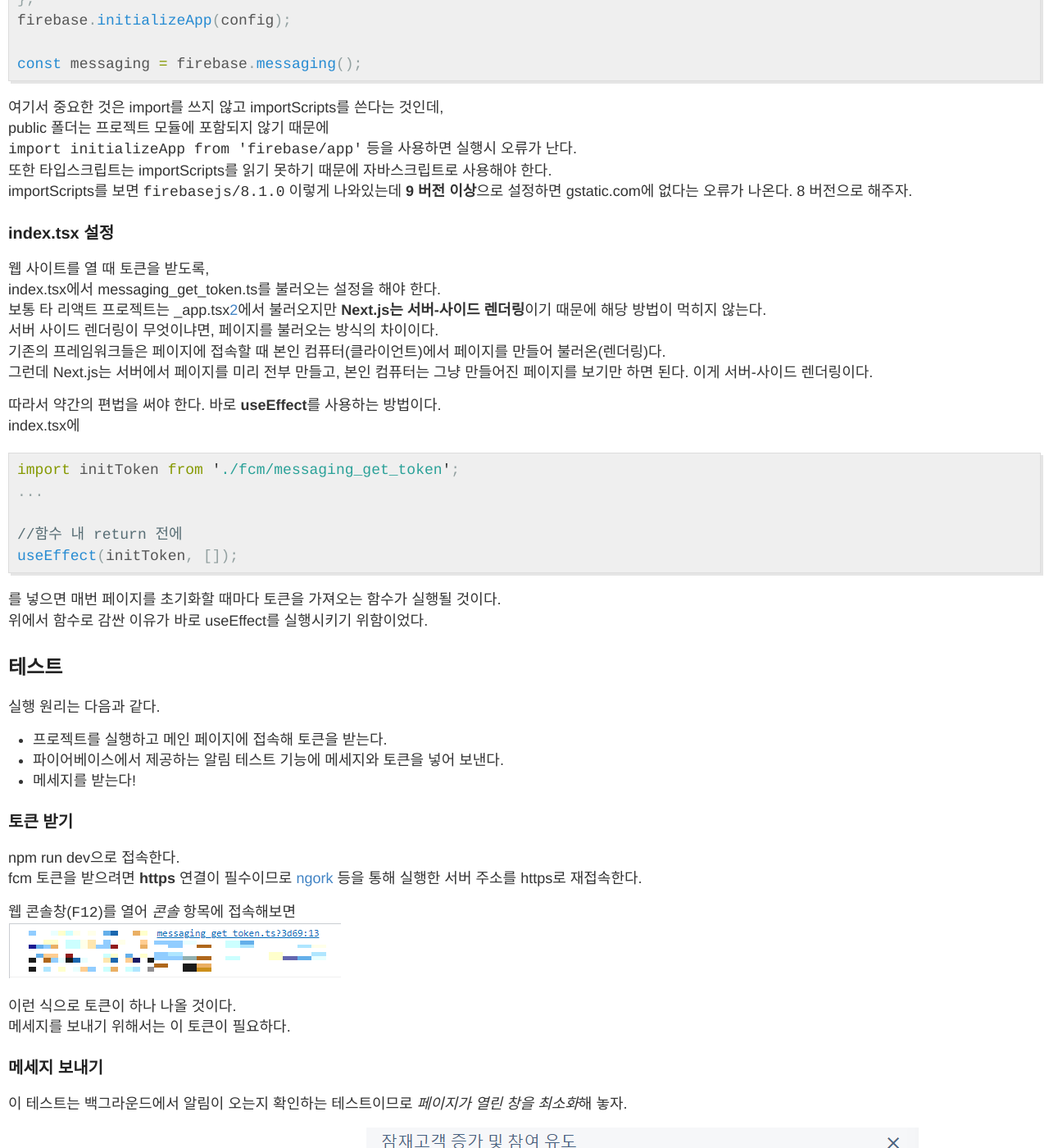
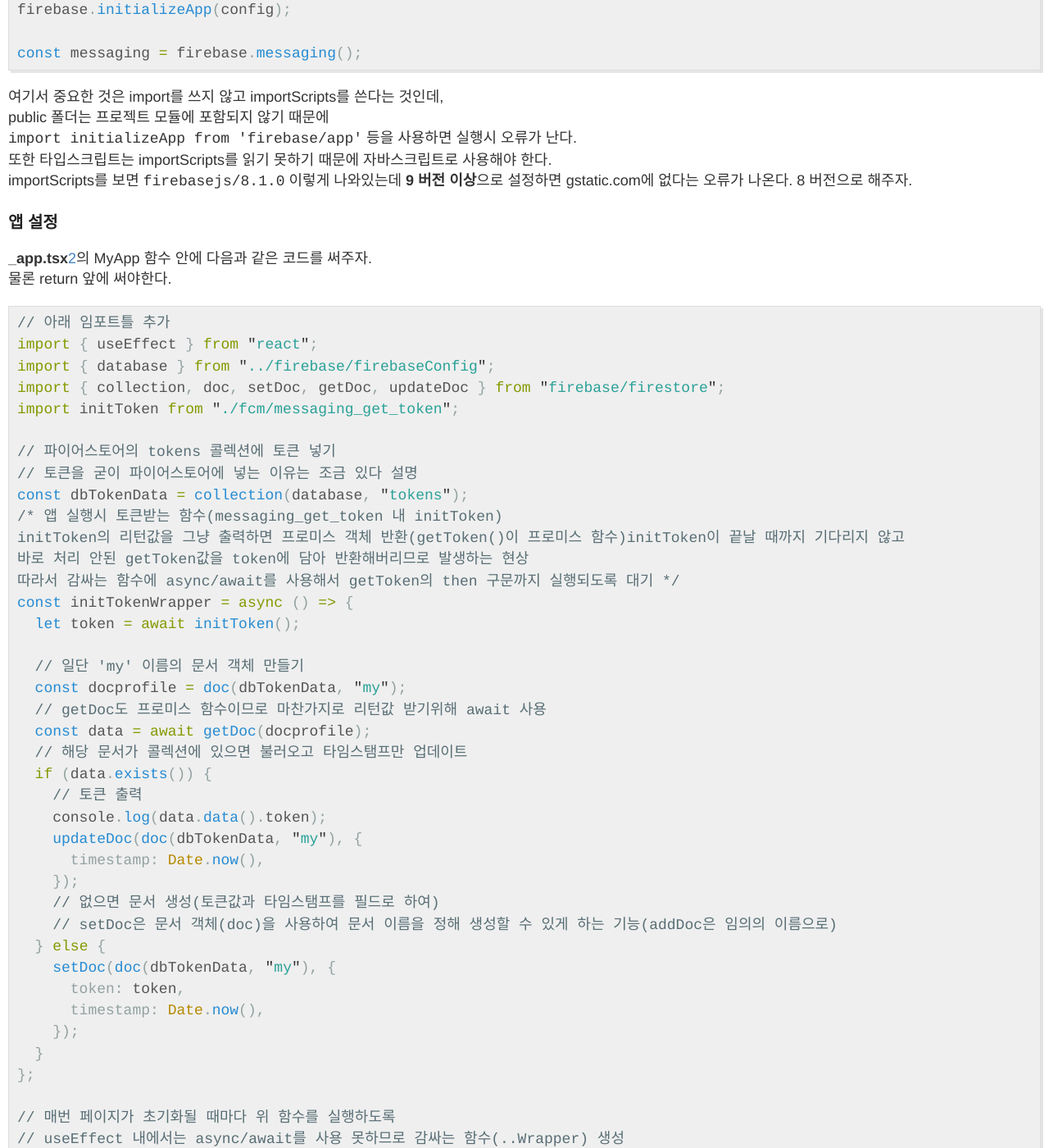
Before and after one commit to Kreator-Kaebal/Kreator-Kaebal.github.io, a Jekyll site: the page built from _posts/2022-3-7-typescript5.md, in a window 1280 px wide and 1400 px high, scrolled down 3645 px. Shown: the whole window at 82% size. Built offline with Jekyll 4.4.1, drawn with Linux system fonts in a browser that asks for light colours; some of the changed text lies outside the part shown.

Commit message:
안백그라운드 메세지 추가

````diff
--- a/_posts/2022-3-7-typescript5.md
+++ b/_posts/2022-3-7-typescript5.md
@@ -8,11 +8,11 @@
 ## fcm으로 푸쉬알림 보내기
 
 지금까지 우리는 파이어스토어를 활용해서 초간단 메모장 서비스를 구현해보았다.
-여기에 부가 기능을 넣어서 메모가 추가될 때 알림이 오도록 하는 서비스를 만들어보자.
+여기에 부가 기능을 넣어서 메모가 추가될 때 백그라운드 알림이 오도록 하는 서비스를 만들어보자.
 
 ## fcm 활성화하기
 
-파이어베이스에 있는 FCM[^1] 활용하면 알림 서비스를 구현할 수 있다.
+파이어베이스에 있는 FCM[^1]을 활용하면 알림 서비스를 구현할 수 있다.
 다시 한번 파이어베이스 콘솔에 접속해보자.
 ![tsc5-img1](/images/posts/typescript5-img1.png)
 프로젝트에 접속한 뒤, _프로젝트 개요_ 옆의 톱니바퀴를 눌러서 **프로젝트 설정**에 들어간다.
@@ -38,44 +38,43 @@
 export var clikey = firebaseClientKey;
 ```
 
-그 다음 messaging_get_token.ts 파일을 수정한다.
+그 다음 messaging_get_token.ts 파일을 수정한다. 설명은 주석문으로 대신하겠다.
 
 ```javascript
 import { getMessaging, getToken } from "firebase/messaging";
 import { app, clikey } from "../../firebase/firebaseConfig";
 
-// Get registration token. Initially this makes a network call, once retrieved
-// subsequent calls to getToken will return from cache.
-const initToken = () => {
+// 토큰 생성
+const initToken = async () => {
+  // firebaseConfig에서 생성한 initApp 객체로 메세징 객체-messaging 생성
   const messaging = getMessaging(app);
-  getToken(messaging, { vapidKey: clikey })
+  // 메세징 객체와 파이어베이스 키페어(clikey)로 토큰받기
+  // getToken이 함수이므로 token 객체로 리턴값 저장
+  // 참고로 getToken은 프로미스 객체를 리턴하므로 값을 받기 위해 await 써주기
+  const token = await getToken(messaging, { vapidKey: clikey })
     .then((currentToken) => {
       if (currentToken) {
-        // Send the token to your server and update the UI if necessary
-        // ...
-        console.log(currentToken);
+        return currentToken;
       } else {
-        // Show permission request UI
         console.log(
           "No registration token available. Request permission to generate one."
         );
-        // ...
+        return null;
       }
     })
     .catch((err) => {
       console.log("An error occurred while retrieving token. ", err);
-      // ...
+      return null;
     });
+  // 받아온 토큰인 token객체 반환
+  return token;
 };
 
 export default initToken;
 ```
 
-참고로 이 코드는 위 링크에 있는 걸 그대로 가져다가 Next.js에 맞게 적절히 수정한 것이다.
-원본 코드는 함수로 감싸지 않았지만 굳이 함수화한 이유는 Next.js의 특성과도 관련있는데,
-조금 있다 설명하겠다.
-
-각설하고 이 코드는 **fcm 메세지 전송에 필요한 토큰**을 생성하는 코드이다.
+이 코드는 **fcm 메세지 전송에 필요한 토큰**을 생성하는 코드이다.
+토큰은 각 클라이언트가 고유한 값을 가지며, 토큰을 바탕으로 어디에 메세지를 보낼지 결정할 수 있다.
 파이어베이스 api의 getMessaging() 객체와 아까 받아온 키를 getToken에 넣으면 토큰이 생성되는 원리이다!
 getMessaging()의 괄호 안에는 firebaseConfig에서 생성한 initializeApp 객체를 넣어주면 된다.
 
@@ -105,28 +104,55 @@
 또한 타입스크립트는 importScripts를 읽기 못하기 때문에 자바스크립트로 사용해야 한다.
 importScripts를 보면 `firebasejs/8.1.0` 이렇게 나와있는데 **9 버전 이상**으로 설정하면 gstatic.com에 없다는 오류가 나온다. 8 버전으로 해주자.
 
-### index.tsx 설정
+### 앱 설정
 
-웹 사이트를 열 때 토큰을 받도록,
-index.tsx에서 messaging_get_token.ts를 불러오는 설정을 해야 한다.
-보통 타 리액트 프로젝트는 \_app.tsx[^2]에서 불러오지만 **Next.js는 서버-사이드 렌더링**이기 때문에 해당 방법이 먹히지 않는다.
-서버 사이드 렌더링이 무엇이냐면, 페이지를 불러오는 방식의 차이이다.
-기존의 프레임워크들은 페이지에 접속할 때 본인 컴퓨터(클라이언트)에서 페이지를 만들어 불러온(렌더링)다.
-그런데 Next.js는 서버에서 페이지를 미리 전부 만들고, 본인 컴퓨터는 그냥 만들어진 페이지를 보기만 하면 된다. 이게 서버-사이드 렌더링이다.
-
-따라서 약간의 편법을 써야 한다. 바로 **useEffect**를 사용하는 방법이다.
-index.tsx에
+**\_app.tsx**[^2]의 MyApp 함수 안에 다음과 같은 코드를 써주자.
+물론 return 앞에 써야한다.
 
 ```javascript
-import initToken from './fcm/messaging_get_token';
-...
+// 아래 임포트틀 추가
+import { useEffect } from "react";
+import { database } from "../firebase/firebaseConfig";
+import { collection, doc, setDoc, getDoc, updateDoc } from "firebase/firestore";
+import initToken from "./fcm/messaging_get_token";
 
-//함수 내 return 전에
-useEffect(initToken, []);
+// 파이어스토어의 tokens 콜렉션에 토큰 넣기
+// 토큰을 굳이 파이어스토어에 넣는 이유는 조금 있다 설명
+const dbTokenData = collection(database, "tokens");
+/* 앱 실행시 토큰받는 함수(messaging_get_token 내 initToken)
+initToken의 리턴값을 그냥 출력하면 프로미스 객체 반환(getToken()이 프로미스 함수)initToken이 끝날 때까지 기다리지 않고
+바로 처리 안된 getToken값을 token에 담아 반환해버리므로 발생하는 현상
+따라서 감싸는 함수에 async/await를 사용해서 getToken의 then 구문까지 실행되도록 대기 */
+const initTokenWrapper = async () => {
+  let token = await initToken();
+
+  // 일단 'my' 이름의 문서 객체 만들기
+  const docprofile = doc(dbTokenData, "my");
+  // getDoc도 프로미스 함수이므로 마찬가지로 리턴값 받기위해 await 사용
+  const data = await getDoc(docprofile);
+  // 해당 문서가 콜렉션에 있으면 불러오고 타임스탬프만 업데이트
+  if (data.exists()) {
+    // 토큰 출력
+    console.log(data.data().token);
+    updateDoc(doc(dbTokenData, "my"), {
+      timestamp: Date.now(),
+    });
+    // 없으면 문서 생성(토큰값과 타임스탬프를 필드로 하여)
+    // setDoc은 문서 객체(doc)을 사용하여 문서 이름을 정해 생성할 수 있게 하는 기능(addDoc은 임의의 이름으로)
+  } else {
+    setDoc(doc(dbTokenData, "my"), {
+      token: token,
+      timestamp: Date.now(),
+    });
+  }
+};
+
+// 매번 페이지가 초기화될 때마다 위 함수를 실행하도록
+// useEffect 내에서는 async/await를 사용 못하므로 감싸는 함수(..Wrapper) 생성
+useEffect(function () {
+  initTokenWrapper();
+}, []);
 ```
-
-를 넣으면 매번 페이지를 초기화할 때마다 토큰을 가져오는 함수가 실행될 것이다.
-위에서 함수로 감싼 이유가 바로 useEffect를 실행시키기 위함이었다.
 
 ## 테스트
 
@@ -149,7 +175,7 @@
 
 ### 메세지 보내기
 
-이 테스트는 백그라운드에서 알림이 오는지 확인하는 테스트이므로 *페이지가 열린 창을 최소화*해 놓자.
+백그라운드에서 알림이 오는지 확인하는 테스트이므로 *페이지가 열린 창을 최소화*해 놓자.
 
 파이어베이스 프로젝트 개요에 접속 후 화면을 아래로 내려
 ![tsc5-img5](/images/posts/typescript5-img5.png)
@@ -167,11 +193,128 @@
 ![tsc5-img9](/images/posts/typescript5-img9.png)
 윈도우 알림창에 메세지가 뜨는 것을 볼 수 있다!
 
-## 안 백그라운드에서도 알림 받기
+## 백그라운드 아니여도 메세지 받는법
 
-이제 웹페이지 창이 열려진 상태에서도 알림을 받도록 설정해보자.
+fcm 메세지는 기본적으로 백그라운드 상태에서 알림을 받기 위한 기법이다.
+대표적으로 휴대폰의 푸쉬 알림이 있다.
+앱을 켜놓지 않아도 백그라운드 상태에서 돌아가면 알림을 받을 수 있는 것이다.
+마찬가지로 웹도 창을 열어놓지 않은 상태에서 알림 메세지를 받는 것이다.
+
+다만 웹창을 연 상태에서도 굳이 메세지를 확인하려면 다음과 같이 하면 된다.
+
+fcm 폴더에 **messaging_get_message.ts**를 생성한 뒤 다음과 같이 작성하자.
+
+```javascript
+import { getMessaging, onMessage } from "firebase/messaging";
+import { app } from "../../firebase/firebaseConfig";
+
+const initMessage = () => {
+  const messaging = getMessaging(app);
+  onMessage(messaging, (payload) => {
+    console.log(payload.notification.title);
+    console.log(payload.notification.body);
+    alert(payload.notification.body + "이다");
+  });
+};
+
+export default initMessage;
+```
+
+그 다음 **\_app.tsx**에 다음 코드를 추가하자.
+
+```javascript
+// 임포트 추가
+import initMessage from "./fcm/messaging_get_message";
+// initTokenWrapper 아래에 추가
+useEffect(initMessage, []);
+```
+
+이제 마찬가지로 알림을 보내보면
+![tsc5-img10](/images/posts/typescript5-img10.png)
+이렇게 알림창과 콘솔창에 알림 메세지가 뜨는 것을 볼 수 있다.
+물론 적절히 가공하여 모달 창[^3] 형태로 만들 수도 있다.
+
+## 직접 요청 보내기
+
+이러한 알림 메세지는 원래 **서버**가 보내줘야 한다.
+즉 아까 만든 토큰 등도 원래 서버에게 보내고 서버가 그걸 저장한 후, 서버가 토큰을 바탕으로 각 클라이언트에게 메세지를 보내는 것이다.
+하지만 우리는 서버를 따로 만들지 않았으므로 프론트에서 이러한 알림 메세지를 보내보도록 하겠다. 혼자 북치고 장구치는 격?
+
+우선 http 요청을 보내기 위해 *axios*라는 모듈을 설치해야 한다.
+
+```
+npm i axios
+```
+
+글 제목을 클릭하면 알림이 오도록 설정해보자.
+![tsc5-img11](/images/posts/typescript5-img11.png)
+여기를 클릭
+
+우선 다시 파이어베이스 콘솔에 접속하여 _톱니바퀴-프로젝트 설정-클라우드 메세징_ 순으로 클릭한다.
+![tsc5-img12](/images/posts/typescript5-img12.png)
+**서버 키**라는 것이 보일 텐데, 이를 복사해 *firebaseConfig.ts*에 저장하자.
+
+```javascript
+var firebaseServerKey = 서버키(스트링 형태로);
+export var serkey = firebaseServerKey;
+```
+
+아까 말했듯이 fcm 메세지는 서버가 보내는 것이다.
+이 키는 일종의 인증키로, 서버에서 이 키를 사용해 알림 요청을 보내지 않으면 인증 오류(401)이 뜬다.
+그 다음 TossoDetails.tsx로 이동하여
+
+```html
+<h2 onClick="{getAlert}">{singleTosso.title}</h2>
+```
+
+onClick 옵션을 추가하고 getAlert 함수를 구현해야 한다.
+return 앞에
+
+```javascript
+// 임포트 추가
+import { app, database, serkey } from "../../firebase/firebaseConfig";
+import axios from "axios";
+
+//_app.tsx에서 만든 tokens 콜렉션 불러오기
+const dbTokenData = collection(database, "tokens");
+
+const getAlert = async () => {
+  // 아까 _app.tsx에서 토큰 저장한 'my' 이름의 문서 볼러오기
+  const data = await getDoc(doc(dbTokenData, "my"));
+  // 여기서 토큰값 빼내기
+  let token = data.data().token;
+  // axios 요청-아래 그대로 써주도록
+  axios({
+    url: "https://fcm.googleapis.com/fcm/send",
+    method: "POST",
+    headers: {
+      "Content-Type": "application/json",
+      Authorization: `key=${serkey}`,
+    },
+    data: {
+      to: `${token}`,
+      notification: {
+        title: "Tosso",
+        body: "Tissi",
+      },
+    },
+  });
+};
+```
+
+이러고 한번 실행해보자.
+
+![tsc5-img13](/images/posts/typescript5-img13.png)
+빨간색 체크된 부분(제목)을 클릭하면...
+![tsc5-img14](/images/posts/typescript5-img14.png)
+메세지가 오고, 콘솔창에도 메세지 내용이 출력된다!
+
+물론 굳이 axios를 사용하지 않아도 Postman 같이 https 요청을 보낼 수 있는 프로그램이라면 메세지를 보낼 수 있다.
+다만 다시 한 번 말하겠지만, **fcm 메세지 전송은 서버에서** 이뤄진다는 것을 명심하라.
+**클라이언트는 토큰만 생성**하여 서버에게 보내주는 역할이라는 것도 잊지 말라.
 
 ---
 
 [^1]: **F**irebase **C**lient **M**essaging. 말 그대로 사용자(클라이언트)에게 메세지를 보내는 기능이다.
 [^2]: 리액트 프로젝트 실행시 가장 먼저 실행되는 코드이다.
+[^3]: 화면 안의 화면이라는 뜻으로 팝업 창 등을 직접 구현하고 싶을 때 사용되는 기법이다.
````
Also changed, not shown: images/posts/typescript5-img10.png (added), images/posts/typescript5-img11.png (added), images/posts/typescript5-img12.png (added), images/posts/typescript5-img13.png (added), images/posts/typescript5-img14.png (added).
